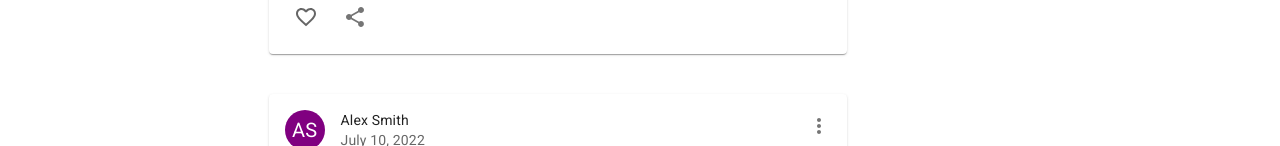
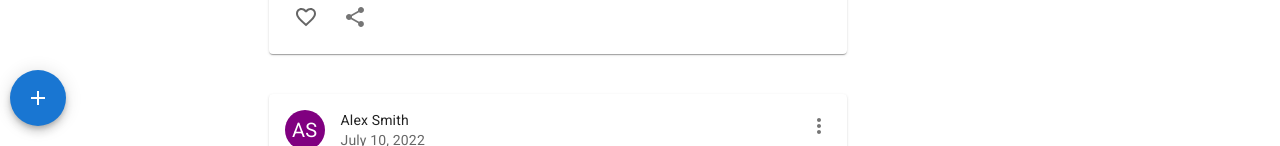
Before and after one commit to priyak1203/mui-fb-clone, a React (Create React App) app: page / in a window 1280 px wide. Shown: the part 654-800 px from the top of the page. Built offline with nearby package versions, Linux system fonts and the light colour scheme; the HTML template or start-up script is replaced by a standard one.

Commit message:
Basic add post button

```diff
--- a/src/App.js
+++ b/src/App.js
@@ -1,4 +1,5 @@
 import { Box, Stack } from '@mui/material';
+import AddPost from './components/AddPost';
 
 import Feed from './components/Feed';
 import Navbar from './components/Navbar';
@@ -14,6 +15,7 @@ function App() {
         <Feed />
         <Rightbar />
       </Stack>
+      <AddPost />
     </Box>
   );
 }
--- /dev/null
+++ b/src/components/AddPost.jsx
@@ -0,0 +1,43 @@
+import { Box, Fab, Modal, styled, Tooltip } from '@mui/material';
+import { Add } from '@mui/icons-material';
+import React, { useState } from 'react';
+import { flexbox } from '@mui/system';
+
+const StyldModal = styled(Modal)({
+  display: 'flex',
+  alignItems: 'center',
+  justifyContent: 'center',
+});
+
+const AddPost = () => {
+  const [open, setOpen] = useState(false);
+  return (
+    <>
+      <Tooltip
+        onClick={() => setOpen(true)}
+        title="Add Post"
+        sx={{
+          position: 'fixed',
+          bottom: 20,
+          left: { xs: 'calc(50% - 25px)', md: 10 },
+        }}
+      >
+        <Fab color="primary" aria-label="add">
+          <Add />
+        </Fab>
+      </Tooltip>
+      <StyldModal
+        open={open}
+        onClose={() => setOpen(false)}
+        aria-labelledby="modal-modal-title"
+        aria-describedby="modal-modal-description"
+      >
+        <Box width={400} height={280} bgcolor="white" p={3} borderRadius={5}>
+          hello
+        </Box>
+      </StyldModal>
+    </>
+  );
+};
+
+export default AddPost;
```
